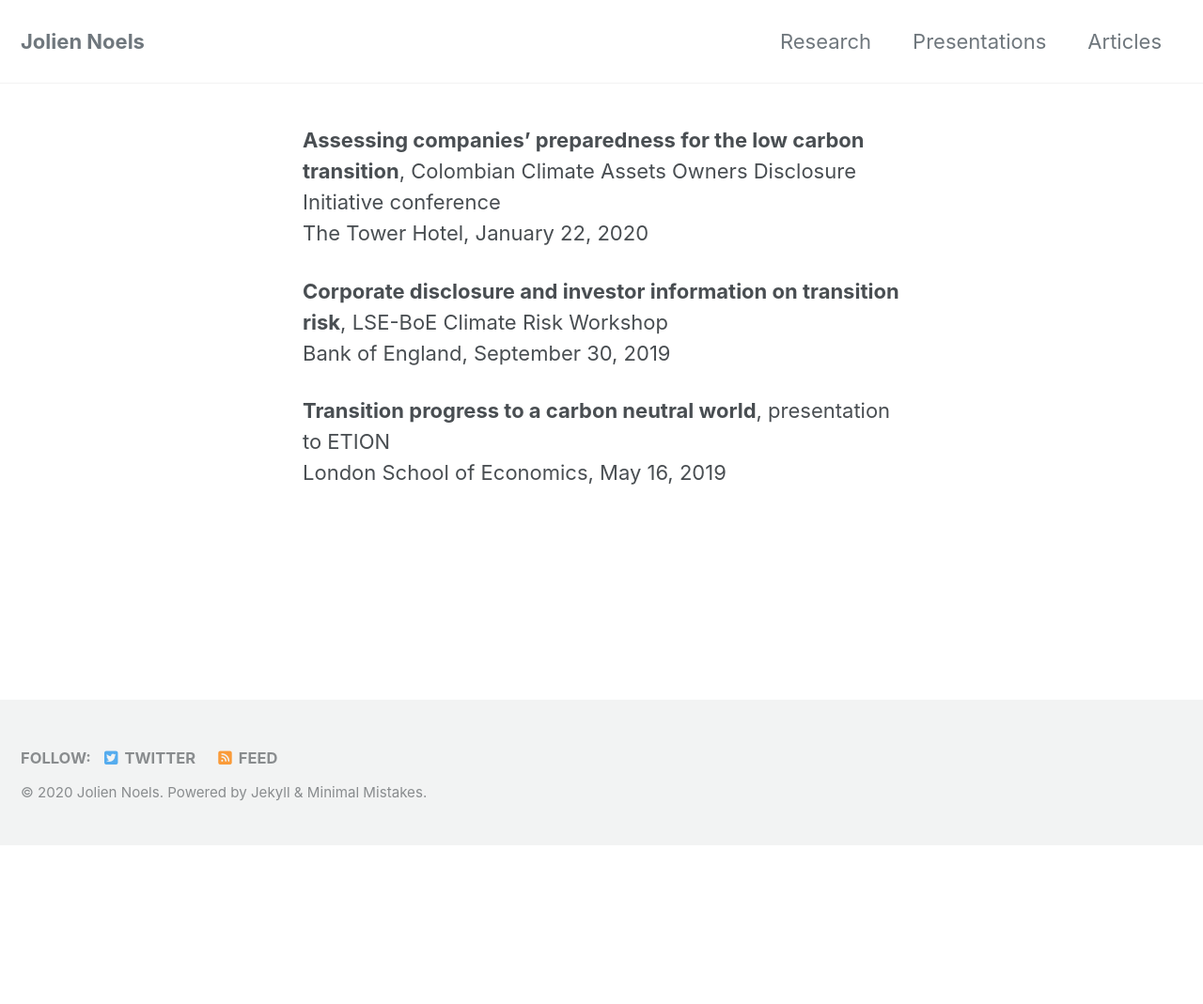
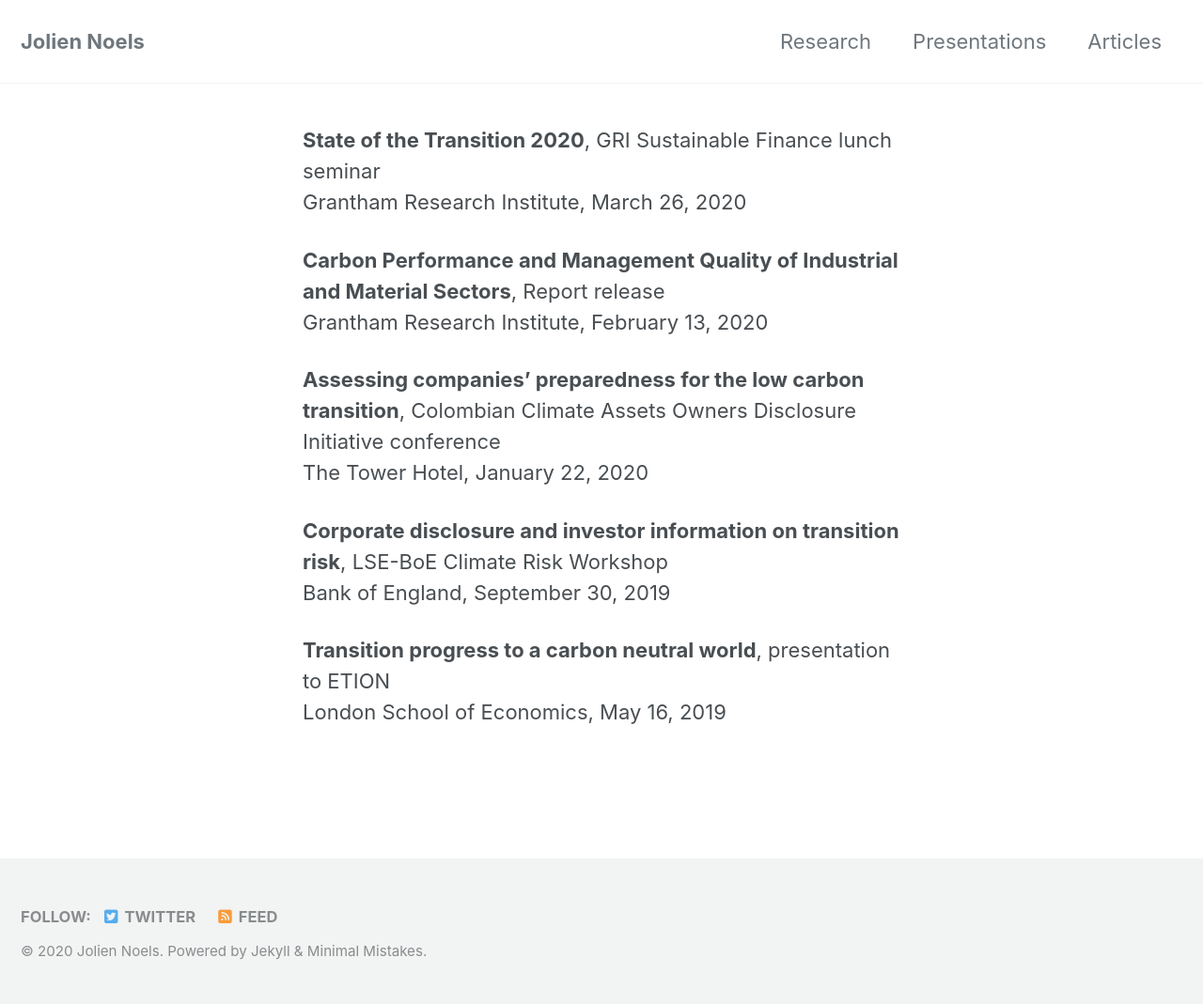
Before and after one commit to JolienNoels/joliennoels.github.io, a Jekyll site: the page built from _pages/presentations.md, in a window 1280 px wide. Shown: the whole page at 94% size. Built offline with Jekyll 4.4.1, drawn with Linux system fonts in a browser that asks for light colours; cached includes are drawn as plain includes; nearby versions of some CDN libraries; before the commit the page ends 900 px from its top, so only the background shows below that.

Commit message:
update presentations

```diff
--- a/_pages/presentations.md
+++ b/_pages/presentations.md
@@ -2,6 +2,11 @@
 layout: archive
 permalink: /presentations/
 ---
+**State of the Transition 2020**, GRI Sustainable Finance lunch seminar
+Grantham Research Institute, March 26, 2020
+
+**Carbon Performance and Management Quality of Industrial and Material Sectors**, Report release
+Grantham Research Institute, February 13, 2020
 
 **Assessing companies’ preparedness for the low carbon transition**, Colombian Climate Assets Owners Disclosure Initiative conference
 The Tower Hotel, January 22, 2020
```
